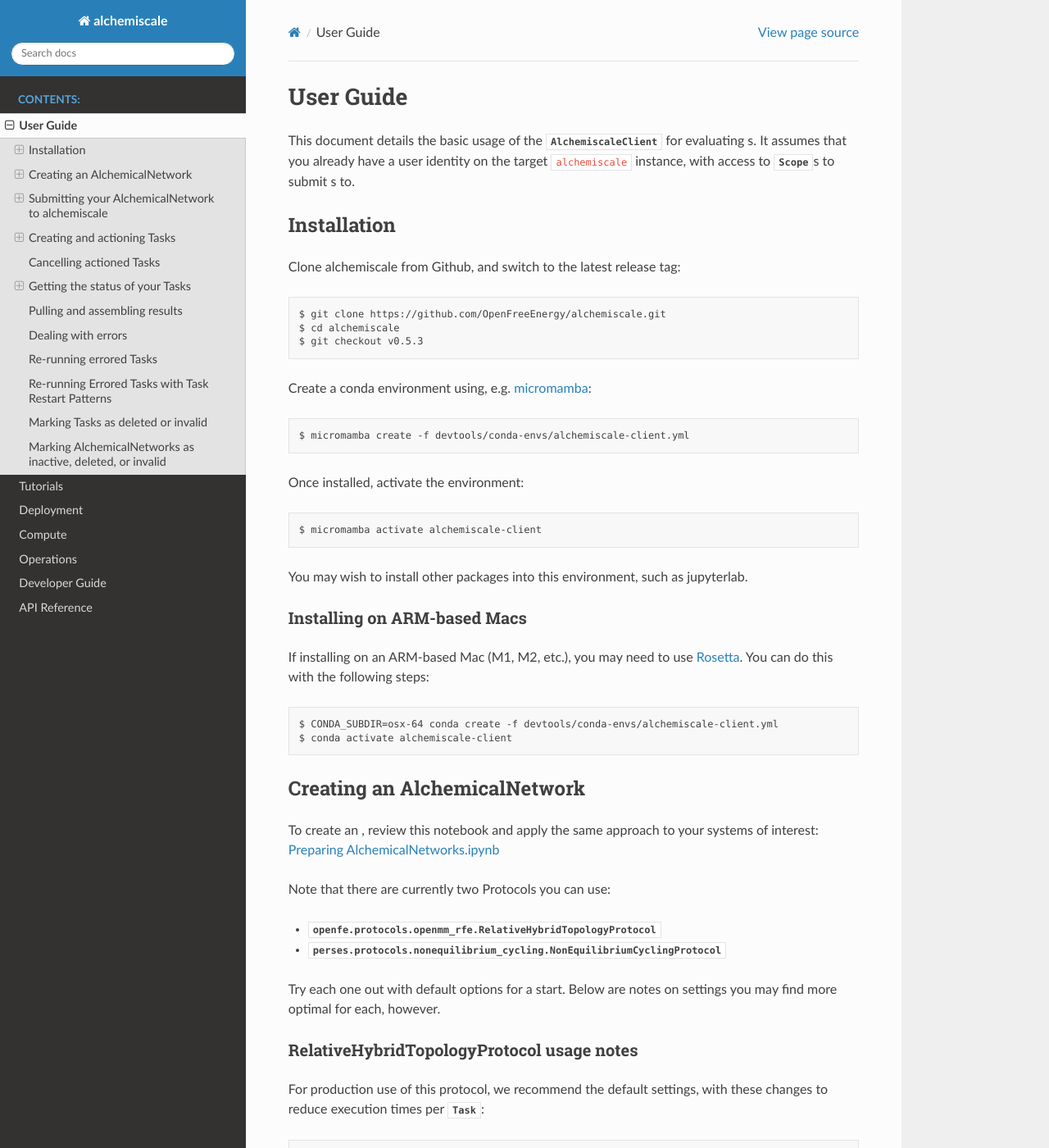
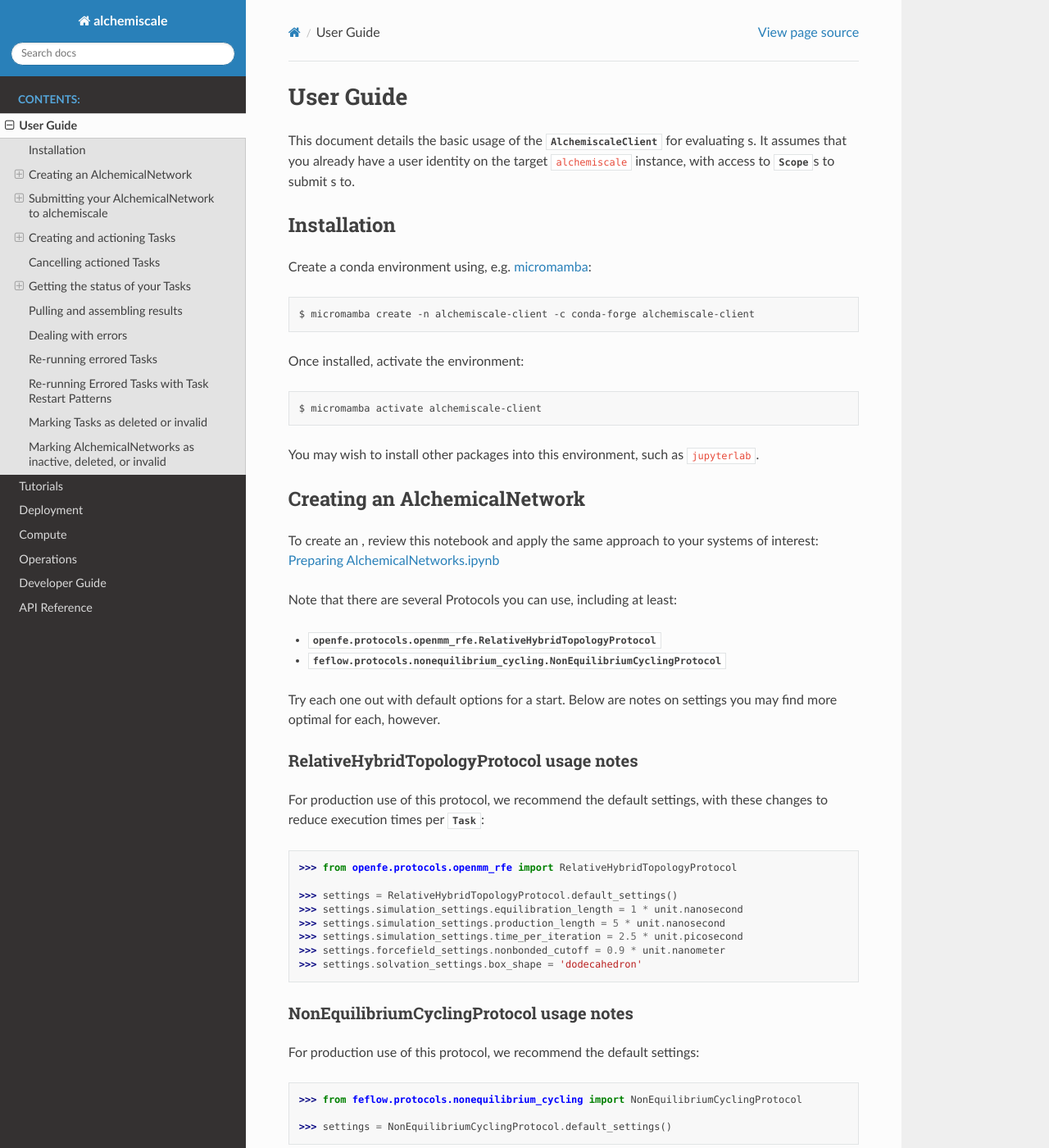
Before and after one commit to OpenFreeEnergy/alchemiscale, a Sphinx documentation site: the page built from docs/user_guide.rst, in a window 1280 px wide and 1400 px high. Shown: the whole window at 82% size. Built offline with Sphinx 7.4.7 and the Read the Docs theme 3.1.0, drawn with Linux system fonts in a browser that asks for light colours; some of the changed text lies outside the part shown.

Commit message:
Updated user guide install instructions, protocol instructions
Also removed references to `perses`, replaced with `feflow`.

```diff
--- a/docs/conf.py
+++ b/docs/conf.py
@@ -53,7 +53,6 @@ autodoc_mock_imports = [
 intersphinx_mapping = {
     "gufe": ("https://gufe.readthedocs.io/en/latest/", None),
     "openfe": ("https://docs.openfree.energy/en/stable/", None),
-    "perses": ("https://perses.readthedocs.io/en/latest/", None),
     "python": ("https://docs.python.org/3", None),
 }
 
--- a/docs/user_guide.rst
+++ b/docs/user_guide.rst
@@ -12,34 +12,17 @@ It assumes that you already have a user identity on the target ``alchemiscale``
 Installation
 ************
 
-Clone alchemiscale from Github, and switch to the latest release tag::
-
-    $ git clone https://github.com/OpenFreeEnergy/alchemiscale.git
-    $ cd alchemiscale
-    $ git checkout v0.5.3
-
 Create a conda environment using, e.g. `micromamba`_::
 
-    $ micromamba create -f devtools/conda-envs/alchemiscale-client.yml
+    $ micromamba create -n alchemiscale-client -c conda-forge alchemiscale-client
 
 Once installed, activate the environment::
 
     $ micromamba activate alchemiscale-client
 
-You may wish to install other packages into this environment, such as jupyterlab.
+You may wish to install other packages into this environment, such as ``jupyterlab``.
 
 .. _micromamba: https://github.com/mamba-org/micromamba-releases
-
-
-Installing on ARM-based Macs
-============================
-
-If installing on an ARM-based Mac (M1, M2, etc.), you may need to use `Rosetta`_. You can do this with the following steps::
-
-    $ CONDA_SUBDIR=osx-64 conda create -f devtools/conda-envs/alchemiscale-client.yml
-    $ conda activate alchemiscale-client
-
-.. _Rosetta: https://support.apple.com/en-us/HT211861
 
 
 *****************************
@@ -48,13 +31,12 @@ Creating an AlchemicalNetwork
 
 To create an :external+gufe:py:class:`~gufe.network.AlchemicalNetwork`, review this notebook and apply the same approach to your systems of interest: `Preparing AlchemicalNetworks.ipynb`_
 
-Note that there are currently two Protocols you can use:
+Note that there are several Protocols you can use, including at least:
 
 * :py:class:`openfe.protocols.openmm_rfe.RelativeHybridTopologyProtocol`
-* :py:class:`perses.protocols.nonequilibrium_cycling.NonEquilibriumCyclingProtocol`
+* :py:class:`feflow.protocols.nonequilibrium_cycling.NonEquilibriumCyclingProtocol`
 
 Try each one out with default options for a start. Below are notes on settings you may find more optimal for each, however.
-
 
 .. _Preparing AlchemicalNetworks.ipynb: https://github.com/OpenFreeEnergy/ExampleNotebooks/blob/main/networks/Preparing%20AlchemicalNetworks.ipynb
 
@@ -67,12 +49,11 @@ For production use of this protocol, we recommend the default settings, with the
     >>> from openfe.protocols.openmm_rfe import RelativeHybridTopologyProtocol
 
     >>> settings = RelativeHybridTopologyProtocol.default_settings()
-    >>> settings.simulation_settings.equilibration_length = 1000 * unit.picosecond
-    >>> settings.simulation_settings.production_length = 5000 * unit.picosecond
-    >>> settings.alchemical_sampler_settings.n_repeats = 1
-    >>> settings.simulation_settings.output_indices = "not water"
-    >>> settings.engine_settings.compute_platform = "CUDA"
-    >>> settings.system_settings.nonbonded_cutoff = 0.9 * unit.nanometer
+    >>> settings.simulation_settings.equilibration_length = 1 * unit.nanosecond
+    >>> settings.simulation_settings.production_length = 5 * unit.nanosecond
+    >>> settings.simulation_settings.time_per_iteration = 2.5 * unit.picosecond
+    >>> settings.forcefield_settings.nonbonded_cutoff = 0.9 * unit.nanometer
+    >>> settings.solvation_settings.box_shape = 'dodecahedron'
 
 
 NonEquilibriumCyclingProtocol usage notes
@@ -80,7 +61,7 @@ NonEquilibriumCyclingProtocol usage notes
 
 For production use of this protocol, we recommend the default settings::
 
-    >>> from perses.protocols.nonequilibrium_cycling import NonEquilibriumCyclingProtocol
+    >>> from feflow.protocols.nonequilibrium_cycling import NonEquilibriumCyclingProtocol
 
     >>> settings = NonEquilibriumCyclingProtocol.default_settings()
 
@@ -201,7 +182,7 @@ In this way, actioning is an indicator of demand for a given :py:class:`~alchemi
 
    In the case of the :py:class:`~openfe.protocols.openmm_rfe.RelativeHybridTopologyProtocol` (i.e. for HREX, and SAMS), this effectively means that each :py:class:`~alchemiscale.storage.models.Task` carries out all the computation required to obtain a single estimate of the free energy (in practice one would want to do several repeats to get an idea of the sampling error).
 
-   In the case of the :py:class:`~perses.protocols.nonequilibrium_cycling.NonEquilibriumCyclingProtocol`, a :py:class:`~alchemiscale.storage.models.Task` instead encompasses a non-equilibrium cycle and will return a single work estimate.
+   In the case of the :py:class:`~feflow.protocols.nonequilibrium_cycling.NonEquilibriumCyclingProtocol`, a :py:class:`~alchemiscale.storage.models.Task` instead encompasses a non-equilibrium cycle and will return a single work estimate.
    The work values of multiple :py:class:`~alchemiscale.storage.models.Task`\s can then be gathered to obtain a free energy estimate, and more :py:class:`~alchemiscale.storage.models.Task`\s will improve the convergence of the estimate.
 
 
@@ -431,7 +412,7 @@ Any number of :external+gufe:py:class:`~gufe.protocols.ProtocolDAGResult`\s can
     >>> protocol_result
     <RelativeHybridTopologyProtocolResult-44b0f588f5f3073aa58d86e1017ef623>
 
-This can be useful for subsampling the available :external+gufe:py:class:`~gufe.protocols.ProtocolDAGResult`\s and building estimates from these subsamples, such as for an analysis of convergence for the :py:class:`~perses.protocols.nonequilibrium_cycling.NonEquilibriumCyclingProtocol`.
+This can be useful for subsampling the available :external+gufe:py:class:`~gufe.protocols.ProtocolDAGResult`\s and building estimates from these subsamples, such as for an analysis of convergence for the :py:class:`~feflow.protocols.nonequilibrium_cycling.NonEquilibriumCyclingProtocol`.
 
 If you wish to pull results for only a single :py:class:`~alchemiscale.storage.models.Task`, you can do so with::
 
@@ -483,7 +464,7 @@ For a given :external+gufe:py:class:`~gufe.transformations.Transformation`, you
 Note that for some :external+gufe:py:class:`~gufe.protocols.Protocol`\s, your local machine may need to meet certain requirements:
 
 * :py:class:`openfe.protocols.openmm_rfe.RelativeHybridTopologyProtocol`: NVIDIA GPU if ``settings.platform == 'CUDA'``
-* :py:class:`~perses.protocols.nonequilibrium_cycling.NonEquilibriumCyclingProtocol`: OpenEye Toolkit license, NVIDIA GPU if ``settings.platform == 'CUDA'``
+* :py:class:`~feflow.protocols.nonequilibrium_cycling.NonEquilibriumCyclingProtocol`: OpenEye Toolkit license, NVIDIA GPU if ``settings.platform == 'CUDA'``
 
 ************************
 Re-running errored Tasks
```
